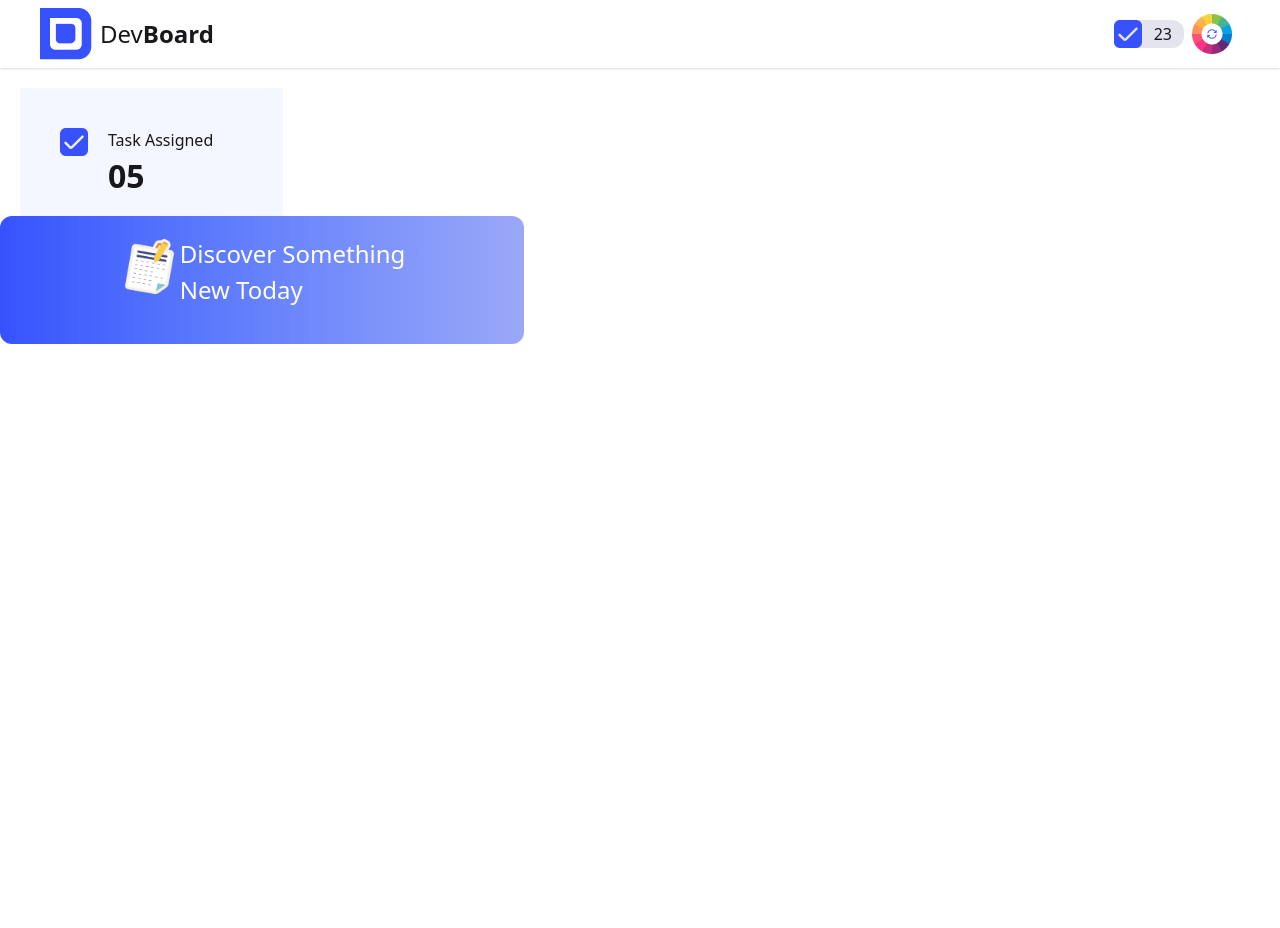
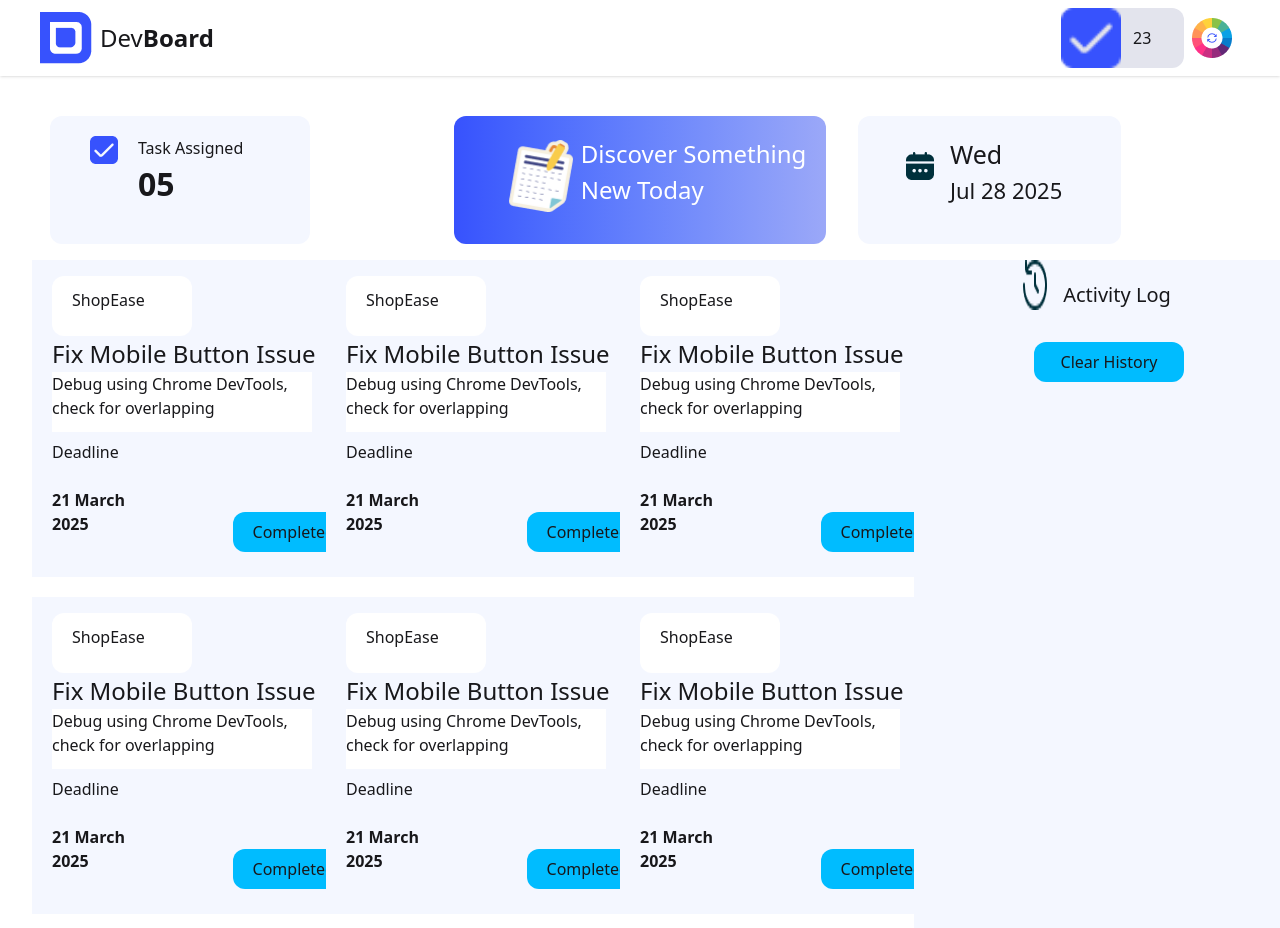
Before and after one commit to Rahaman-Atikur/Developer-Dashboard-App-a5, a plain HTML site: page index.html in a window 1280 px wide. Before the commit the page ends 800 px from the top, so only its background shows below. Drawn offline with nearby package versions, Linux system fonts and the light colour scheme.

Commit message:
First Dcument done

```diff
--- a/index.html
+++ b/index.html
@@ -13,7 +13,7 @@
   <header>
     <nav>
       <!-- Navbar -->
-      <div class="navbar bg-[#FFFFFF] shadow-sm px-10">
+      <div class="navbar bg-[#FFFFFF] shadow-sm px-10 ">
         <!-- Left Side -->
         <img src="assets/logo.png" alt="" />
         <div class="flex-1">
@@ -22,7 +22,7 @@
           </p>
         </div>
         <!-- right side -->
-        <div class="flex w-123px h-60px bg-[#e3e4ed] rounded-xl">
+        <div class="flex w-[123px] h-[60px] bg-[#e3e4ed] rounded-xl">
           <img src="assets/checkbox.png" alt="" />
           <button class="px-3">23</button>
         </div>
@@ -34,24 +34,113 @@
     </nav>
   </header>
   <main>
-    <section class="w-[263px] h-[128px] bg-[#F4F7FF] rouded-xl   justify-center  py-10  px-10 mt-5 ml-5">
+    <section class=" grid grid-cols-3 gap-x-8 mt-10 mx-[50px] ">
+      <div class="w-[260px] h-[128px] bg-[#F4F7FF] rounded-xl   justify-center px-10 py-5 ">
       <div class="flex">
         <div> <img class="w-[28px] h-[28px] " src="assets/checkbox.png" alt=""></div>
       <div><p class="text-[16px] pl-5 ">Task Assigned</p>
       <p class="pl-5 font-bold text-[32px]">05</p></div>
-
       </div>
-    </section>
-    <section class="w-[524px] h-[128px] bg-gradient-to-r from-[#3752FD] to-[#9BA8F8] rounded-xl ">
+    </div>
+    <div class="w-full h-[128px] bg-gradient-to-r from-[#3752FD] to-[#9BA8F8] rounded-xl   ">
       <div class="w-[399px] h-[81px] flex justify-center pt-5 m-auto">
-        <img class="w[#80px] h[#80px]" src="assets/board.png" alt="">
+        <img class="w-[80px] h-[80px]" src="assets/board.png" alt="">
         <p class="text-[#FFFFFF] text-[24px] font-medium">Discover Something <br> New Today</p>
       </div>
+    </div>
+    <div class="w-[263px] h-[128px] bg-[#F4F7FF] rounded-xl pt-5 pl-8  ">
+      <div class="flex ">
+        <img class="w-[28px] h-[28px] m-4" src="assets/calender.png" alt="">
+        <div>
+          <p class="text-[25px]">Wed</p>
+        <p class="text-[22px]">Jul 28 2025</p>
+        </div>
+      </div>
+    </div>
     </section>
-    <section></section>
+    <!-- Card -->
+   <div class="flex gap-5 mt-4 ml-8">
+     <div>
+      <div class="grid grid-cols-3 grid-rows-2 gap-5">
+       <div class="w-[342px] h-[317px] bg-[#F4F7FF] px-5 py-4">
+      <p class="w-[140px] h-[60px] bg-[#FFFFFF] rounded-xl text-[16px] px-5 py-3">ShopEase</p>
+      <p class="text-[24px] font-medium">Fix Mobile Button Issue </p>
+      <p class="w-[260px] h-[60px] bg-[#FFFFFF]">Debug using Chrome DevTools, check for overlapping</p>
+      <div class="flex">
+        <div><p class="pt-2">Deadline</p><br>
+        <p class="font-bold">21 March 2025</p></div>
+        <button class="w-[135px] h-[40px] rounded-xl bg-sky-400 ml-20 mt-20">Completed</button>
+      </div>
+
+     </div>
+      <div class="w-[342px] h-[317px] bg-[#F4F7FF] px-5 py-4">
+      <p class="w-[140px] h-[60px] bg-[#FFFFFF] rounded-xl text-[16px] px-5 py-3">ShopEase</p>
+      <p class="text-[24px] font-medium">Fix Mobile Button Issue </p>
+      <p class="w-[260px] h-[60px] bg-[#FFFFFF]">Debug using Chrome DevTools, check for overlapping</p>
+      <div class="flex">
+        <div><p class="pt-2">Deadline</p><br>
+        <p class="font-bold">21 March 2025</p></div>
+        <button class="w-[135px] h-[40px] rounded-xl bg-sky-400 ml-20 mt-20">Completed</button>
+      </div>
+
+     </div>
+      <div class="w-[342px] h-[317px] bg-[#F4F7FF] px-5 py-4">
+      <p class="w-[140px] h-[60px] bg-[#FFFFFF] rounded-xl text-[16px] px-5 py-3">ShopEase</p>
+      <p class="text-[24px] font-medium">Fix Mobile Button Issue </p>
+      <p class="w-[260px] h-[60px] bg-[#FFFFFF]">Debug using Chrome DevTools, check for overlapping</p>
+      <div class="flex">
+        <div><p class="pt-2">Deadline</p><br>
+        <p class="font-bold">21 March 2025</p></div>
+        <button class="w-[135px] h-[40px] rounded-xl bg-sky-400 ml-20 mt-20">Completed</button>
+      </div>
+
+     </div>
+      <div class="w-[342px] h-[317px] bg-[#F4F7FF] px-5 py-4">
+      <p class="w-[140px] h-[60px] bg-[#FFFFFF] rounded-xl text-[16px] px-5 py-3">ShopEase</p>
+      <p class="text-[24px] font-medium">Fix Mobile Button Issue </p>
+      <p class="w-[260px] h-[60px] bg-[#FFFFFF]">Debug using Chrome DevTools, check for overlapping</p>
+      <div class="flex">
+        <div><p class="pt-2">Deadline</p><br>
+        <p class="font-bold">21 March 2025</p></div>
+        <button class="w-[135px] h-[40px] rounded-xl bg-sky-400 ml-20 mt-20">Completed</button>
+      </div>
+
+     </div>
+      <div class="w-[342px] h-[317px] bg-[#F4F7FF] px-5 py-4">
+      <p class="w-[140px] h-[60px] bg-[#FFFFFF] rounded-xl text-[16px] px-5 py-3">ShopEase</p>
+      <p class="text-[24px] font-medium">Fix Mobile Button Issue </p>
+      <p class="w-[260px] h-[60px] bg-[#FFFFFF]">Debug using Chrome DevTools, check for overlapping</p>
+      <div class="flex">
+        <div><p class="pt-2">Deadline</p><br>
+        <p class="font-bold">21 March 2025</p></div>
+        <button class="w-[135px] h-[40px] rounded-xl bg-sky-400 ml-20 mt-20">Completed</button>
+      </div>
+
+     </div>
+      <div class="w-[342px] h-[317px] bg-[#F4F7FF] px-5 py-4">
+      <p class="w-[140px] h-[60px] bg-[#FFFFFF] rounded-xl text-[16px] px-5 py-3">ShopEase</p>
+      <p class="text-[24px] font-medium">Fix Mobile Button Issue </p>
+      <p class="w-[260px] h-[60px] bg-[#FFFFFF]">Debug using Chrome DevTools, check for overlapping</p>
+      <div class="flex">
+        <div><p class="pt-2">Deadline</p><br>
+        <p class="font-bold">21 March 2025</p></div>
+        <button class="w-[135px] h-[40px] rounded-xl bg-sky-400 ml-20 mt-20">Completed</button>
+      </div>
+     </div>
+
+    </div>
+    </div>
+     <!-- Clear History -->
+      <div>
+        <div class="w-[366px] h-[920px] bg-[#F4F7FF]">
+        <div class="flex gap-4 justify-center text-[20px] font-medium "> <img src="assets/activity.png" alt="">
+        <h4 class="mt-5">Activity Log</h4>
+      </div>
+      <button class="w-[150px] h-[40px] bg-sky-400 rounded-xl ml-30 mt-8">Clear History</button>
+      </div>
+      </div>
+   </div>
   </main>
-
   <script src="Script/script.js"></script>
 </body>
-
 </html>
```
